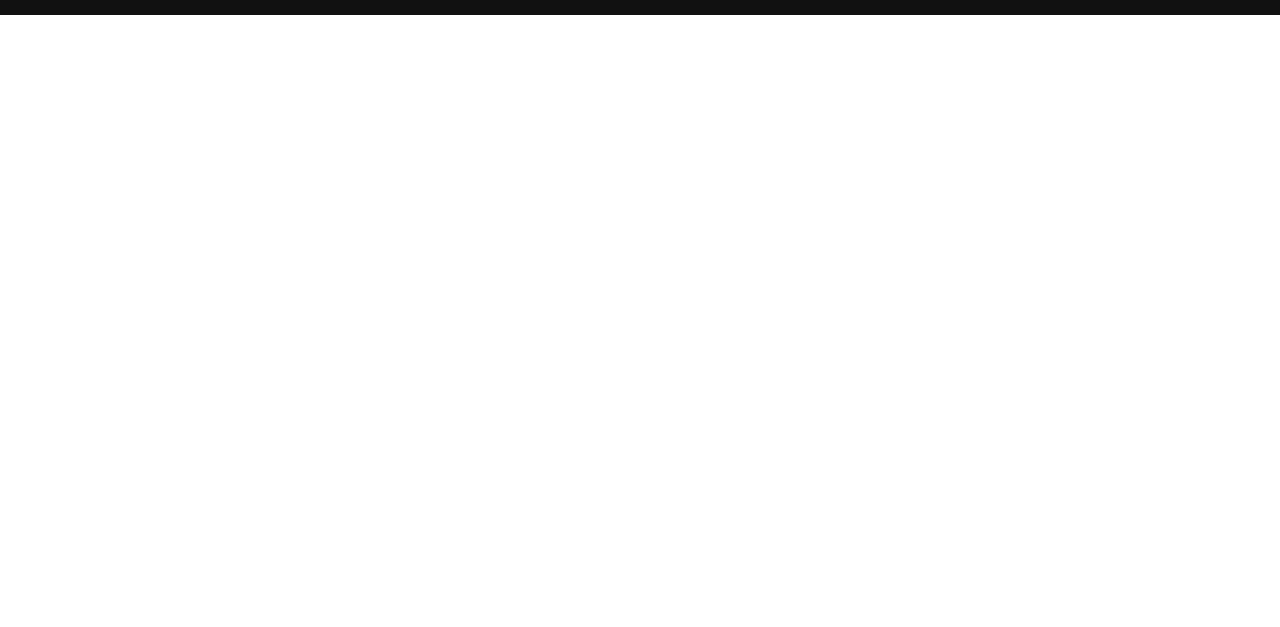
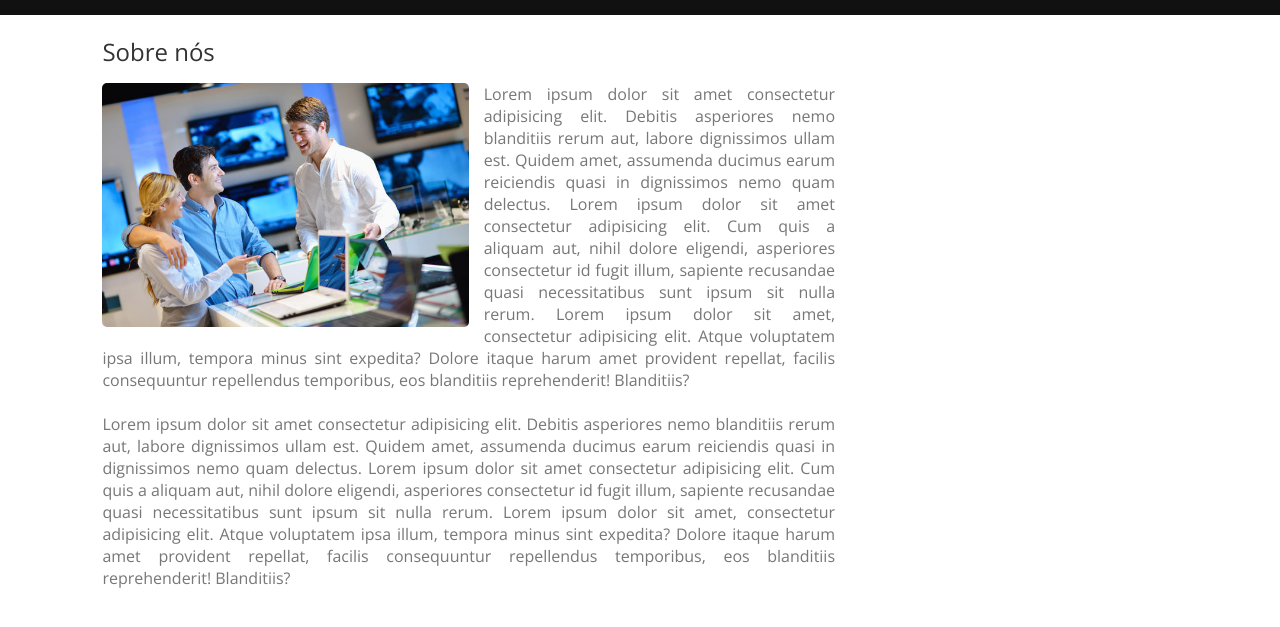
Before and after one commit to jorgewellison/Afiando-o-HTML, a plain HTML site: page index.html in a window 1280 px wide. Shown: the part 195-822 px from the top of the page. Before the commit the page ends 800 px from the top, so only its background shows below. Drawn offline with nearby package versions, Linux system fonts and the light colour scheme.

Commit message:
Main e Article

```diff
--- a/css/style.css
+++ b/css/style.css
@@ -111,3 +111,31 @@ p{
 .btn-google:hover{
     color: #D73D32;
 }
+
+/* PRINCIPAL */
+.principal{
+    width: 100%;
+    float: left;
+    padding: 20px 8%;
+}
+
+.sobre{
+    width: 70%;
+    float: left;
+    padding: 0 20px 20px 0;
+}
+
+.sobre h2{
+    margin-bottom: 15px;
+}
+
+.sobre img{
+    width: 50%;
+    float: left;
+    border-radius: 5px;
+    margin: 0 15px 15px 0;
+}
+
+.sobre p{
+    text-align: justify;
+}
--- a/index.html
+++ b/index.html
@@ -36,5 +36,20 @@
             <a href="#" class="btn-google"><i class="fab fa-google"></i></a>
         </div>
     </nav>
+    <main class="principal">
+        <article class="sobre">
+            <h2>Sobre nós</h2>
+            <img src="img/loja.jpg" alt="nodeshop">
+            <p>
+                Lorem ipsum dolor sit amet consectetur adipisicing elit. Debitis asperiores nemo blanditiis rerum aut, labore dignissimos ullam est. Quidem amet, assumenda ducimus earum reiciendis quasi in dignissimos nemo quam delectus.
+                Lorem ipsum dolor sit amet consectetur adipisicing elit. Cum quis a aliquam aut, nihil dolore eligendi, asperiores consectetur id fugit illum, sapiente recusandae quasi necessitatibus sunt ipsum sit nulla rerum.
+                Lorem ipsum dolor sit amet, consectetur adipisicing elit. Atque voluptatem ipsa illum, tempora minus sint expedita? Dolore itaque harum amet provident repellat, facilis consequuntur repellendus temporibus, eos blanditiis reprehenderit! Blanditiis?
+                <br><br>
+                Lorem ipsum dolor sit amet consectetur adipisicing elit. Debitis asperiores nemo blanditiis rerum aut, labore dignissimos ullam est. Quidem amet, assumenda ducimus earum reiciendis quasi in dignissimos nemo quam delectus.
+                Lorem ipsum dolor sit amet consectetur adipisicing elit. Cum quis a aliquam aut, nihil dolore eligendi, asperiores consectetur id fugit illum, sapiente recusandae quasi necessitatibus sunt ipsum sit nulla rerum.
+                Lorem ipsum dolor sit amet, consectetur adipisicing elit. Atque voluptatem ipsa illum, tempora minus sint expedita? Dolore itaque harum amet provident repellat, facilis consequuntur repellendus temporibus, eos blanditiis reprehenderit! Blanditiis?
+            </p>
+        </article>
+    </main>
 </body>
 </html>
```
